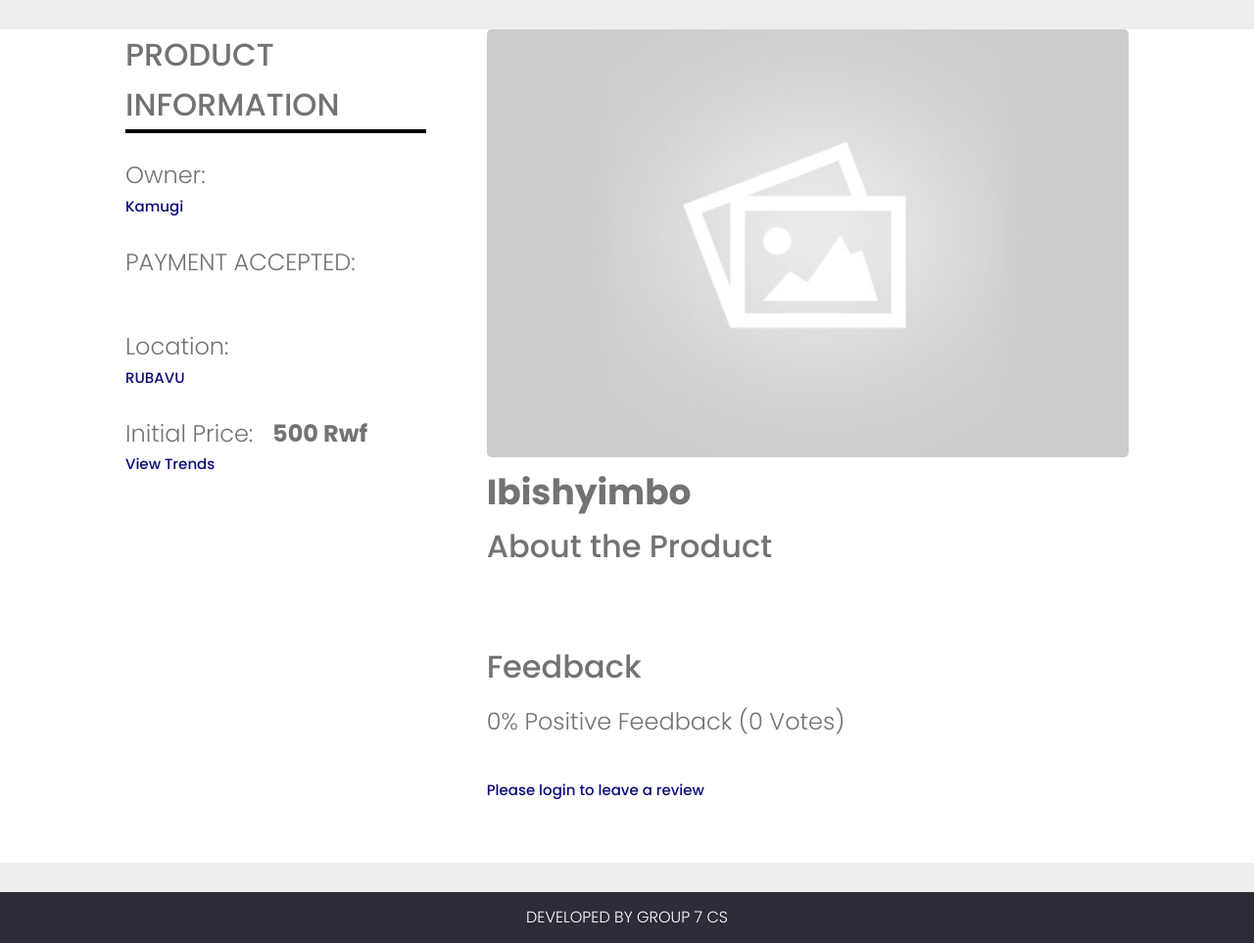
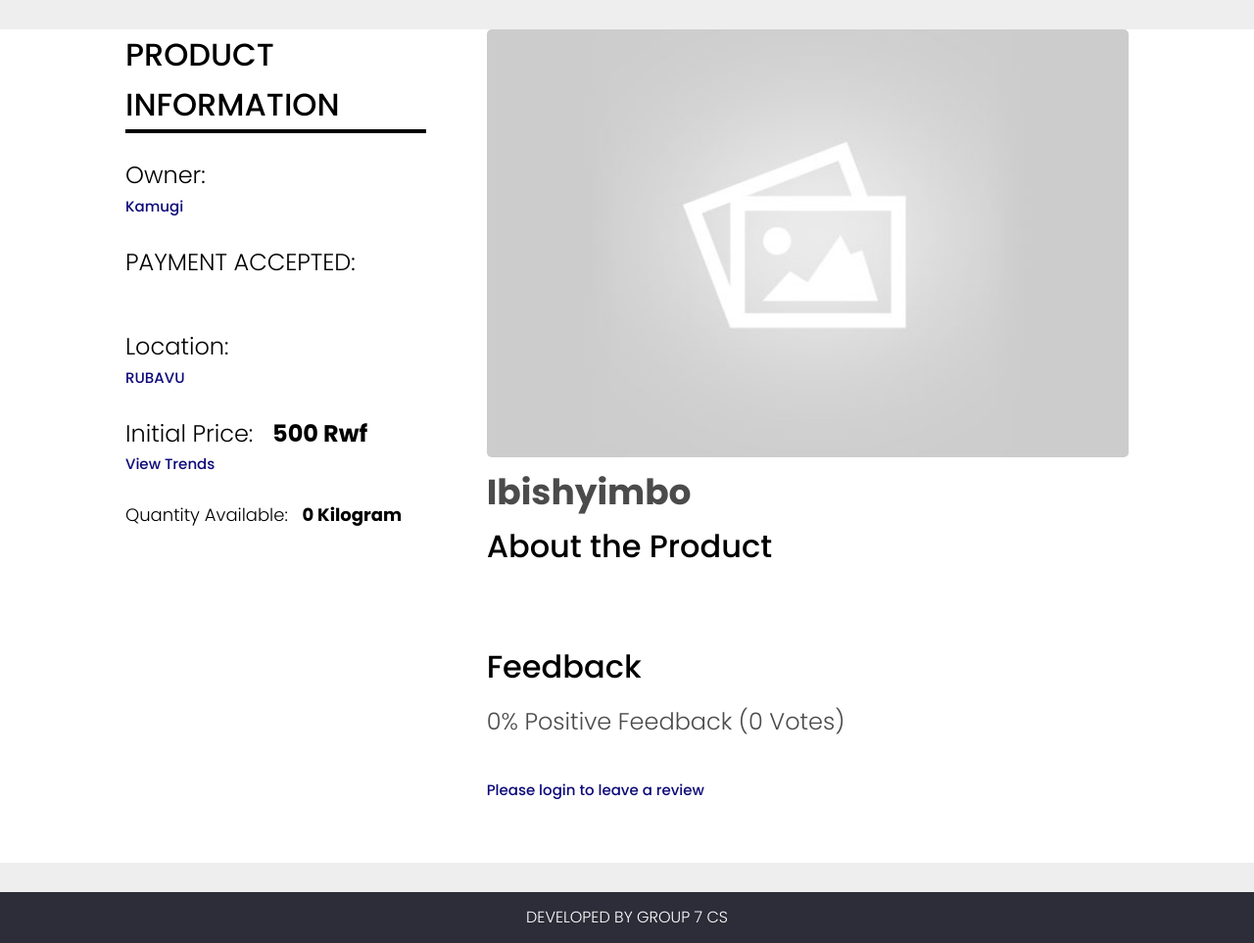
Before and after one commit to group7-agri/agri, a Django app: page /products/product/280ed93f-b243-492a-8b5e-ac4bcc96ab3e/ in a window 1280 px wide. Shown: the part 77-1040 px from the top of the page at 98% size. Run offline with Django 3.2, Linux system fonts and the light colour scheme; data comes from the database, SQL or seed files in the repository; both versions use the stored data as it was after the commit; data that the repository does not hold is empty; some libraries are stand-ins or nearby versions.

Commit message:
"Removed exatra Stuff"

```diff
--- a/products/forms.py
+++ b/products/forms.py
@@ -7,12 +7,12 @@ from .models import Product, Review
 class ProductForm(ModelForm):
     class Meta:
         model = Product
-        fields = ['title','name', 'featured_image', 'description','quantity','unity','price','location', 'payments']
+        fields = ['name', 'featured_image', 'description','quantity','location', 'payments']
 
         labels = {
-            'quantity': 'Quantity ',
+
             'name': 'Product Name',
-            'price' : 'Initial Price(Rwf)'
+            'quantity': 'Quantiy (in Kilogram, Litre....)',
         }
 
         widgets = {
--- a/products/models.py
+++ b/products/models.py
@@ -9,12 +9,9 @@ from users.models import Profile
 class Product(models.Model):
     owner = models.ForeignKey(Profile, null=True, blank=True, on_delete=models.CASCADE)
     name = models.ForeignKey('SingleProduct', default=uuid.uuid4, on_delete=models.CASCADE, null=True)
-    title = models.CharField(max_length=200, null=True, blank=True, default="Ibirayi")
     description = models.TextField(null=True, blank=True)
     featured_image = models.ImageField(null=True, blank=True, default="default.jpg")
     quantity = models.IntegerField(null=True, blank=True, default=0)
-    unity = models.CharField(null=True,max_length=200, blank=True, default="Kg")
-    price = models.IntegerField(null=True, blank=True, default=0)
     location = models.CharField(max_length=100, null=True, blank=True)
     payments = models.ManyToManyField('Payment', blank=True)
     vote_total = models.IntegerField(default=0, null=True, blank=True)
--- a/products/templates/products/single-product.html
+++ b/products/templates/products/single-product.html
@@ -30,6 +30,8 @@
                      <br><br>
                    <h5 class="singleProject__subtitle">Initial Price: &nbsp; <b>{{product.name.price}} Rwf</b> </h5>
                    <a href="#"> View Trends </a>
+                     <br><br>
+                   <h6 class="singleProject__subtitle">Quantity Available: &nbsp; <b>{{product.quantity}} {{product.name.unity}}</b> </h6>
 
                 </div>
 
--- a/static/styles/main.css
+++ b/static/styles/main.css
@@ -8,6 +8,13 @@
   opacity: 0.65;
   cursor: not-allowed;
 }
+.singleProject__subtitle{
+  color: #000;
+}
+:root{
+  --color-text: #4b4b4b;
+}
+
 .message__body{
   text-align: justify;
   line-height: 1.6;
```
Also changed, not shown: db.sqlite3, static/images/Cassava-27-12-18_Nqc7wR8.jpg (added), static/images/milk_ZV1GTw5.jfif (added).
